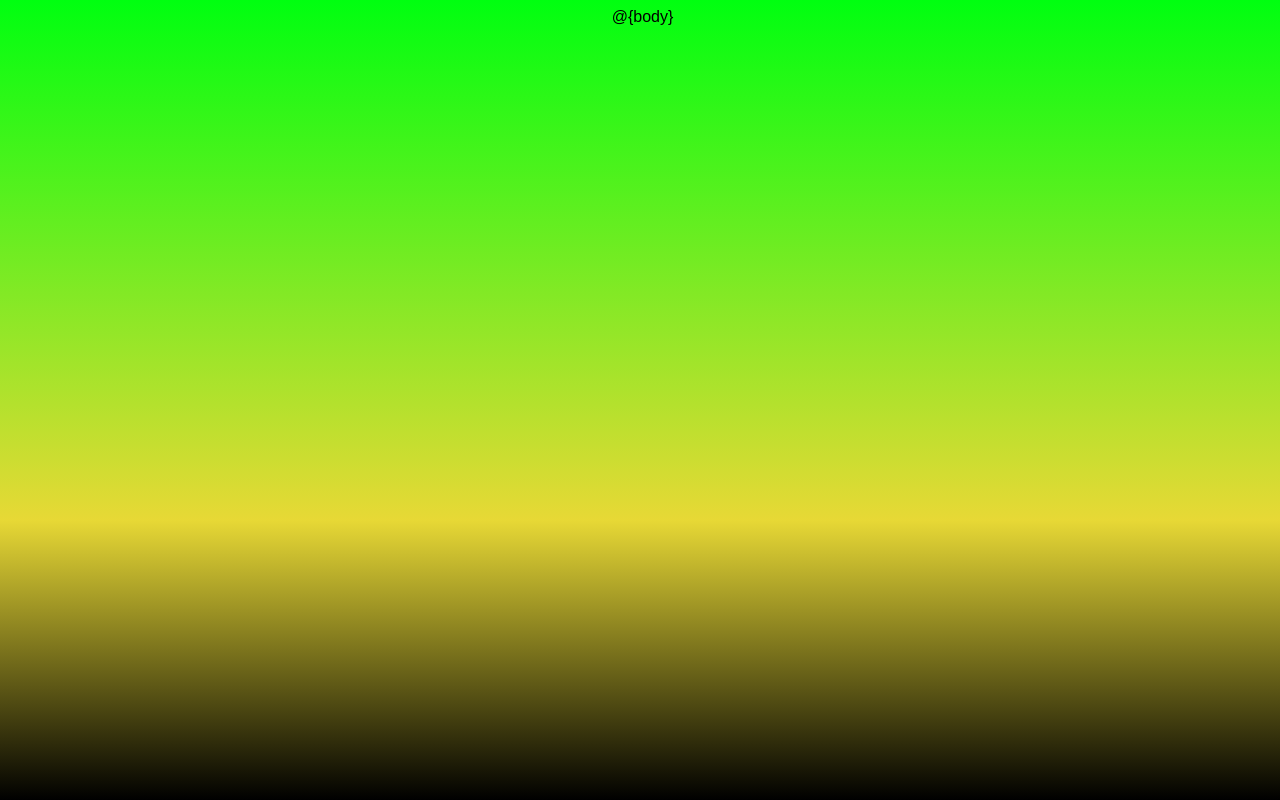
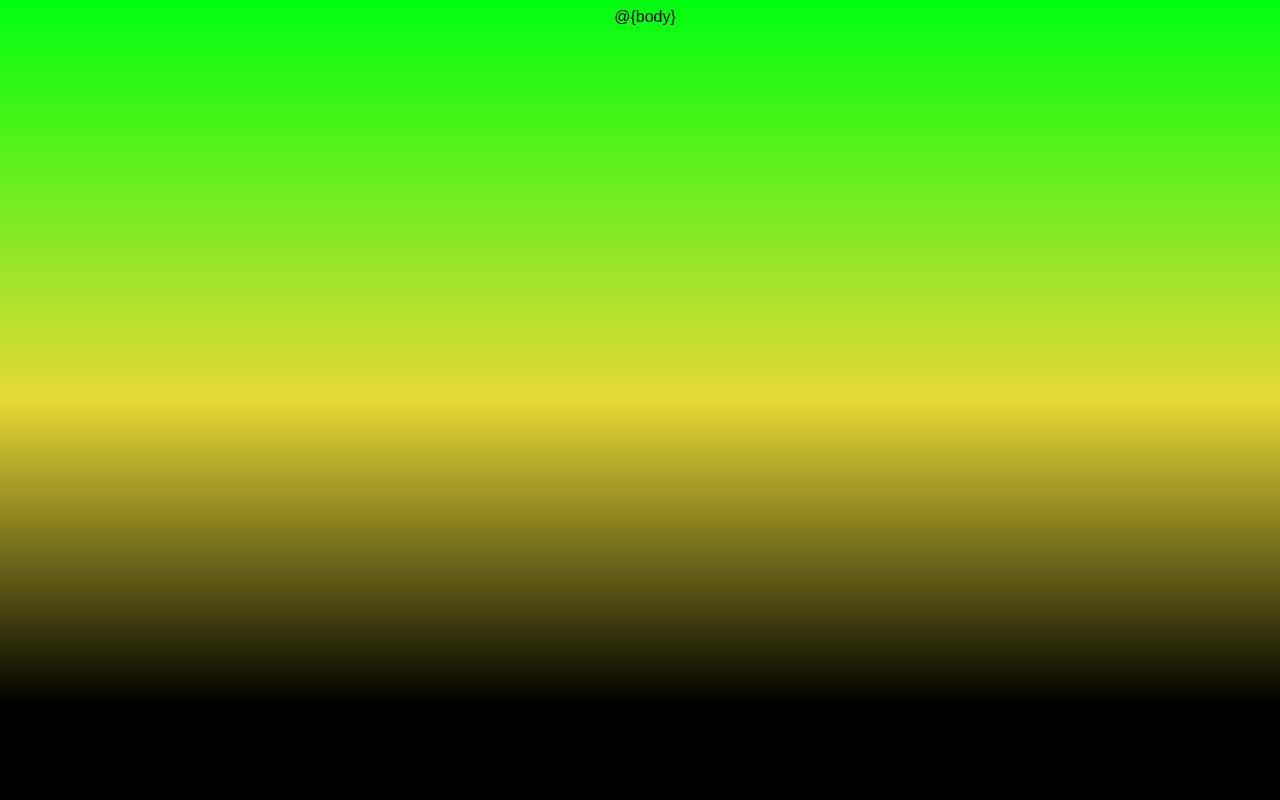
Before and after one commit to Inc21/Python-Quiz-Game-PP3, a website: page views/layout.html in a window 1280 px wide. Drawn offline with nearby package versions, Linux system fonts and the light colour scheme.

Commit message:
Change margin-left to padding left

```diff
--- a/views/layout.html
+++ b/views/layout.html
@@ -13,7 +13,7 @@
         body {
             font-family: Arial;
             background: rgb(0,0,0);
-            background: linear-gradient(0deg, rgba(0,0,0,1) 0%, rgba(231, 216, 51, 0.989) 35%, rgba(0,255,16,1) 100%);
+            background: linear-gradient(0deg, rgba(0,0,0,1) 12%, rgba(231, 216, 51, 0.989) 50%, rgba(0,255,16,1) 100%);
             background-repeat: no-repeat;
             background-attachment: fixed;
         }
@@ -23,7 +23,7 @@
             flex-direction: column;
             justify-content: center;
             align-items: center;
-            margin-left: 5px;
+            padding-left: 10px;
         }
 
         /**
```
